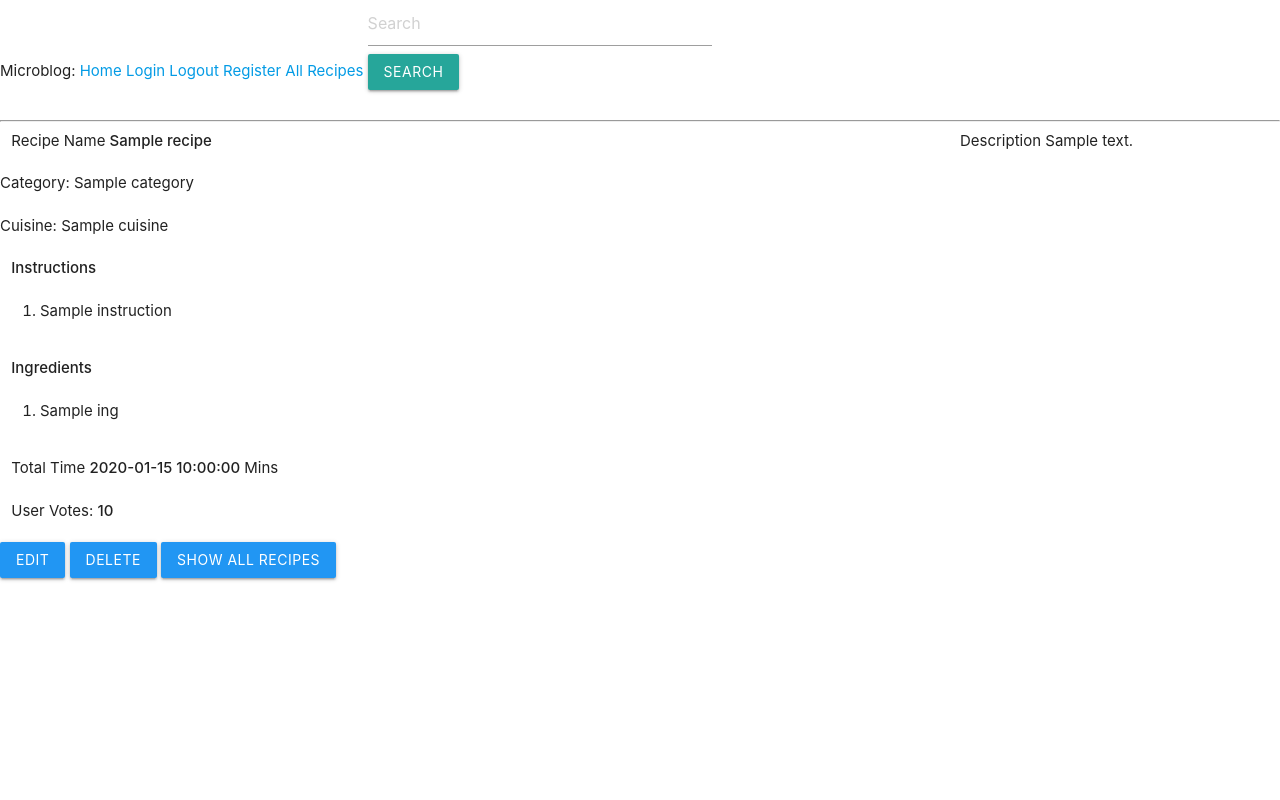
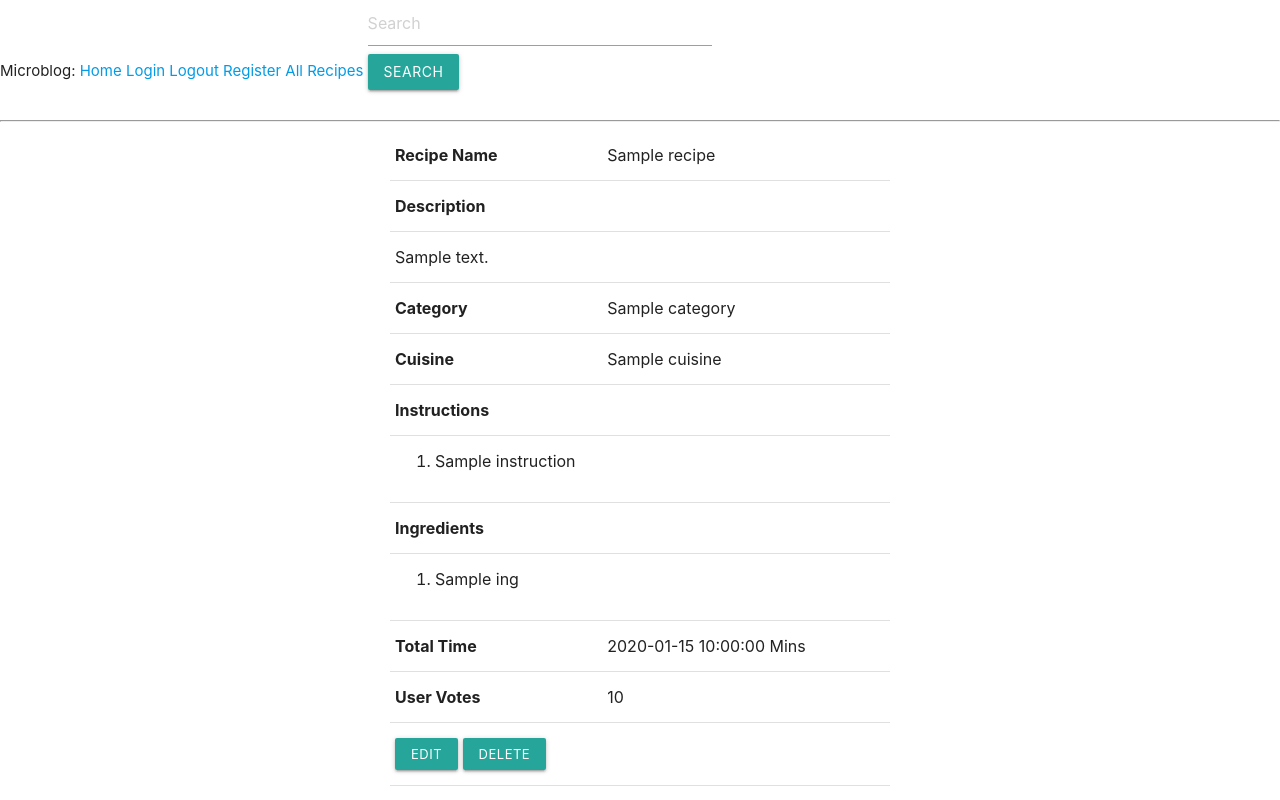
Before and after one commit to ramblingbarney/refactored-funicular, a Python web app: template templates/show_recipe.html in a window 1280 px wide. Run offline with Jinja, Linux system fonts and the light colour scheme; the template is opened without the code that fills it: most values are stand-ins (such as "Sample title", 1, 10 or a date in 2020).

Commit message:
- Updated 'show_recipe.html' template with styling - Added max-width to central column - Added todo note to removed <strong> html tag to 'get_recipes.html' template

```diff
--- a/static/css/style.css
+++ b/static/css/style.css
@@ -92,14 +92,17 @@ font-size: 3vh;
 .central-column {
   flex-grow: 1;
   flex-shrink: 1;
+  max-width: 500px;
 }
 
 .last-button-row {
-
   margin-top: 1em;
-
 }
 
 #category_name, #cuisine_name {
   margin-top: 2em;
 }
+
+.bold-heading {
+  font-weight: bold;
+}
--- a/templates/get_recipes.html
+++ b/templates/get_recipes.html
@@ -20,3 +20,5 @@
     </ul>
 </div>
 {% endblock %}
+
+<!-- TODO: remove strong tags multiple pages -->
--- a/templates/show_recipe.html
+++ b/templates/show_recipe.html
@@ -1,66 +1,77 @@
 {% extends 'base.html'%} {% block content %}
-<div class="row">
+
+<div class="form-container">
+  <div class="left-column"></div>
+  <div class="central-column">
       <input name=_csrf_token type=hidden value="{{ csrf_token() }}">
-    <div class="recipe-header col s9">Recipe Name
-        <strong>{{recipes.recipe_name}}</strong>
-    </div>
-    <div class="recipe-description">Description
-      <span>
-        {{recipes.recipe_description}}
-      </span>
-    </div>
-</div>
-<div class="row">
-    <div class="category-name">Category:
-      <span>
-        {{categories.category_name}}
-      </span>
-    </div>
-</div>
-<div class="row">
-    <div class="cuisine-name">Cuisine:
-      <span>
-        {{cuisines.cuisine_name}}
-      </span>
-    </div>
-</div>
-<div class="row">
-  <div class="instruction-header col s9">
-      <strong>Instructions</strong>
-  </div>
-</div>
-<div class="row">
+      <table>
+        <tr>
+          <td class="recipe-header"><p class="bold-heading">Recipe Name</p></td>
+          <td>{{recipes.recipe_name}}</td>
+          <td></td>
+        </tr>
+      <tr>
+        <td class="recipe-description"><p class="bold-heading">Description</p></td>
+        <td></td>
+        <td></td>
+      <tr>
+        <td colspan="3">{{recipes.recipe_description}}</td>
+      </tr>
+      <tr>
+        <td class="category-name"><p class="bold-heading">Category</p></td>
+        <td>{{categories.category_name}}</td>
+        <td></td>
+      </tr>
+      <tr>
+        <td class="cuisine-name"><p class="bold-heading">Cuisine</p></td>
+        <td>{{cuisines.cuisine_name}}</td>
+        <td></td>
+      </tr>
+      <tr>
+        <td class="instruction-header"><p class="bold-heading">Instructions</p></td>
+        <td></td>
+        <td></td>
+      </tr>
+      <tr>
+        <td colspan="3">
           <ol class="input_fields_wrap_instructions">
             {% for i in instructions %}
               <li>{{i}}</li>
             {% endfor %}
           </ol>
-</div>
-<div class="row">
-  <div class="ingredients-header col s9">
-      <strong>Ingredients</strong>
-  </div>
-</div>
-<div class="row">
+        </td>
+      </tr>
+      <tr>
+        <td class="ingredients-header"><p class="bold-heading">Ingredients</p></td>
+        <td></td>
+      </tr>
+      <tr>
+        <td colspan="3">
           <ol class="input_fields_wrap_ingredients">
             {% for ing in ingredients %}
               <li>{{ing}}</li>
             {% endfor %}
           </ol>
+        </td>
+      </tr>
+      <tr>
+        <td class="total-time"><p class="bold-heading">Total Time</p></td>
+        <td>{{recipes.total_time}} Mins</td>
+        <td></td>
+      </tr>
+      <tr>
+        <td class="user-votes"><p class="bold-heading">User Votes</p></td>
+        <td>{{recipes.user_votes}}</td>
+        <td></td>
+      </tr>
+      <tr>
+        <td collspan="3">
+          <a href="{{url_for('edit_recipe', recipe_id=recipes._id)}}" class="waves-effect waves-light btn-small edit_recipe_button">Edit</a>
+          <a href="{{url_for('delete_recipe', recipe_id=recipes._id)}}" class="waves-effect waves-light btn-small delete_recipe_button">Delete</a>
+        </td>
+      </tr>
+    </table>
   </div>
-<div class="row">
-  <div class="total-time col s9">Total Time
-      <strong>{{recipes.total_time}}</strong> Mins
-  </div>
-</div>
-<div class="row">
-  <div class="user-votes col s9">User Votes:
-      <strong>{{recipes.user_votes}}</strong>
-  </div>
-</div>
-<div class="row">
-  <a href="{{url_for('edit_recipe', recipe_id=recipes._id)}}" class="waves-effect waves-light btn btn_small blue edit_recipe_button">Edit</a>
-  <a href="{{url_for('delete_recipe', recipe_id=recipes._id)}}" class="waves-effect waves-light btn btn_small blue delete_recipe_button">Delete</a>
-  <a href="{{url_for('get_recipes')}}" class="waves-effect waves-light btn btn_small blue show_all_recipes_button">Show All Recipes</a>
+  <div class="right-column"></div>
 </div>
 {% endblock %}
```
Lines whose indentation alone changed are shown as unchanged.
